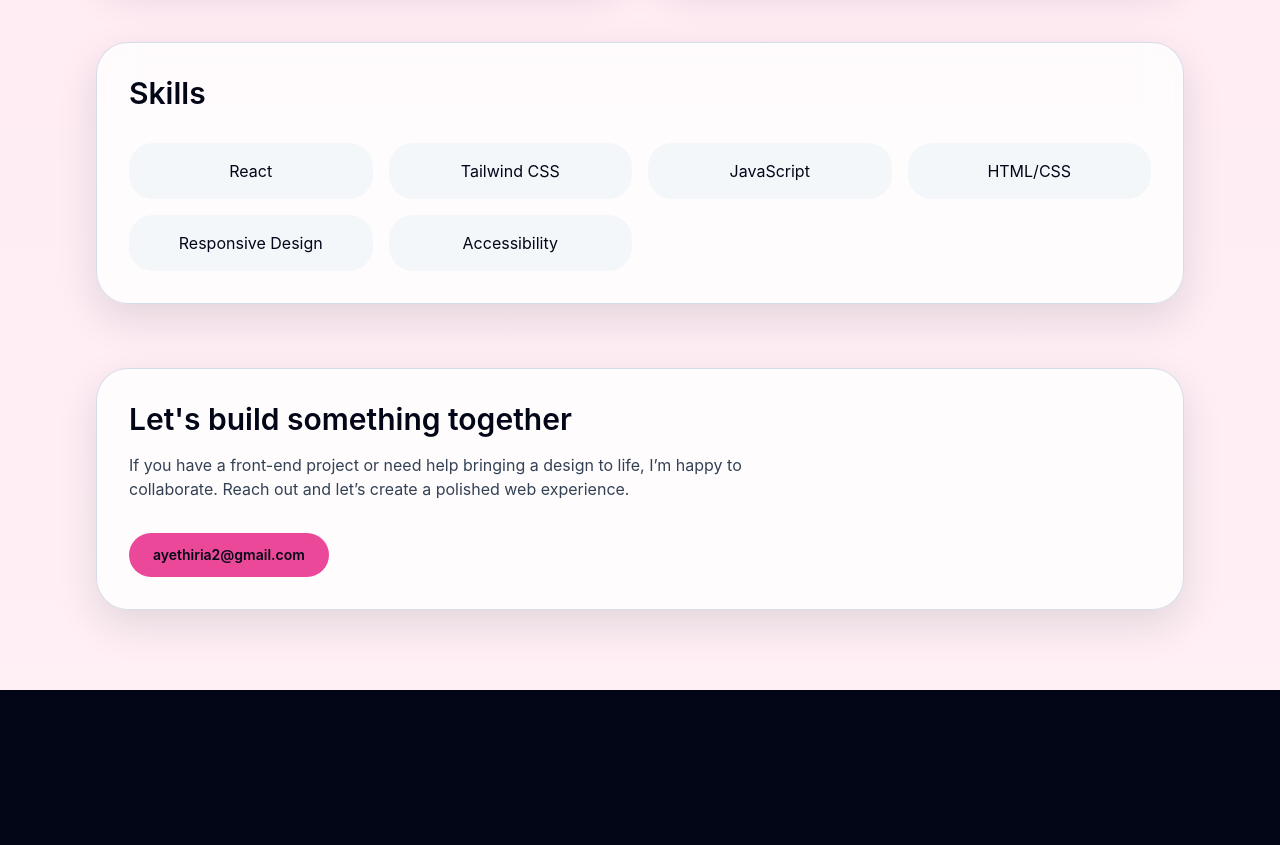
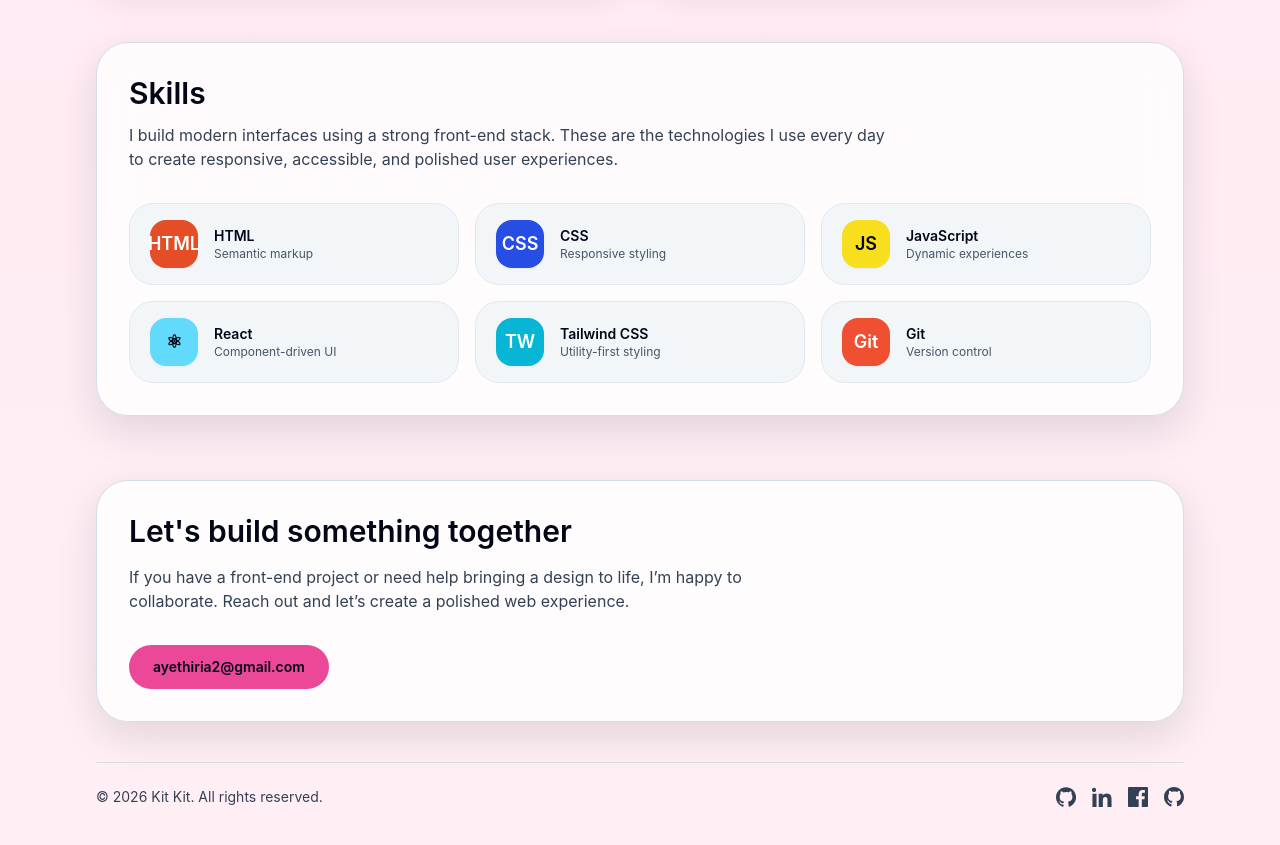
Before and after one commit to ayethiria2-sys/portfolio-website, a React (Vite) app: page / in a window 1280 px wide. Shown: the part 1420-2265 px from the top of the page. Before the commit the page ends 2110 px from the top, so only its background shows below. Built offline with nearby package versions, Linux system fonts and the light colour scheme.

Commit message:
Showcase my Skills with Icons
What to do: Create a dedicated Skills section on mypage.
List the technologies you know, such as HTML, CSS, JavaScript, React, Tailwind CSS, and Git, by using their official logos or clean text badges to show clients what I can do.

```diff
--- a/src/App.jsx
+++ b/src/App.jsx
@@ -92,12 +92,62 @@
 
         <section id="skills" className="rounded-[2rem] border border-slate-300/80 bg-white/80 p-8 shadow-soft backdrop-blur-lg">
           <h2 className="text-3xl font-semibold text-slate-950">Skills</h2>
-          <div className="mt-8 grid gap-4 sm:grid-cols-2 lg:grid-cols-4">
-            {['React', 'Tailwind CSS', 'JavaScript', 'HTML/CSS', 'Responsive Design', 'Accessibility'].map(skill => (
-              <div key={skill} className="rounded-3xl bg-slate-100/80 px-5 py-4 text-center text-slate-950">
-                {skill}
+          <p className="mt-3 max-w-3xl text-slate-700">I build modern interfaces using a strong front-end stack. These are the technologies I use every day to create responsive, accessible, and polished user experiences.</p>
+          <div className="mt-8 grid gap-4 sm:grid-cols-2 lg:grid-cols-3">
+            <div className="flex items-center gap-4 rounded-3xl border border-slate-200 bg-slate-100/90 px-5 py-4">
+              <div className="flex h-12 w-12 items-center justify-center rounded-2xl bg-[#e44d26] text-white shadow-sm">
+                <span className="text-lg font-semibold">HTML</span>
               </div>
-            ))}
+              <div>
+                <p className="text-sm font-semibold text-slate-950">HTML</p>
+                <p className="text-xs text-slate-600">Semantic markup</p>
+              </div>
+            </div>
+            <div className="flex items-center gap-4 rounded-3xl border border-slate-200 bg-slate-100/90 px-5 py-4">
+              <div className="flex h-12 w-12 items-center justify-center rounded-2xl bg-[#264de4] text-white shadow-sm">
+                <span className="text-lg font-semibold">CSS</span>
+              </div>
+              <div>
+                <p className="text-sm font-semibold text-slate-950">CSS</p>
+                <p className="text-xs text-slate-600">Responsive styling</p>
+              </div>
+            </div>
+            <div className="flex items-center gap-4 rounded-3xl border border-slate-200 bg-slate-100/90 px-5 py-4">
+              <div className="flex h-12 w-12 items-center justify-center rounded-2xl bg-[#f7df1e] text-slate-950 shadow-sm">
+                <span className="text-lg font-semibold">JS</span>
+              </div>
+              <div>
+                <p className="text-sm font-semibold text-slate-950">JavaScript</p>
+                <p className="text-xs text-slate-600">Dynamic experiences</p>
+              </div>
+            </div>
+            <div className="flex items-center gap-4 rounded-3xl border border-slate-200 bg-slate-100/90 px-5 py-4">
+              <div className="flex h-12 w-12 items-center justify-center rounded-2xl bg-[#61dafb] text-slate-950 shadow-sm">
+                <span className="text-lg font-semibold">⚛</span>
+              </div>
+              <div>
+                <p className="text-sm font-semibold text-slate-950">React</p>
+                <p className="text-xs text-slate-600">Component-driven UI</p>
+              </div>
+            </div>
+            <div className="flex items-center gap-4 rounded-3xl border border-slate-200 bg-slate-100/90 px-5 py-4">
+              <div className="flex h-12 w-12 items-center justify-center rounded-2xl bg-[#06b6d4] text-white shadow-sm">
+                <span className="text-lg font-semibold">TW</span>
+              </div>
+              <div>
+                <p className="text-sm font-semibold text-slate-950">Tailwind CSS</p>
+                <p className="text-xs text-slate-600">Utility-first styling</p>
+              </div>
+            </div>
+            <div className="flex items-center gap-4 rounded-3xl border border-slate-200 bg-slate-100/90 px-5 py-4">
+              <div className="flex h-12 w-12 items-center justify-center rounded-2xl bg-[#f05032] text-white shadow-sm">
+                <span className="text-lg font-semibold">Git</span>
+              </div>
+              <div>
+                <p className="text-sm font-semibold text-slate-950">Git</p>
+                <p className="text-xs text-slate-600">Version control</p>
+              </div>
+            </div>
           </div>
         </section>
 
@@ -108,6 +158,24 @@
             ayethiria2@gmail.com
           </a>
         </section>
+
+        <footer className="mt-10 flex flex-col gap-4 border-t border-slate-300/70 pt-6 text-slate-700 sm:flex-row sm:items-center sm:justify-between">
+          <p className="text-sm">© 2026 Kit Kit. All rights reserved.</p>
+          <div className="flex items-center gap-4 text-slate-700">
+            <a href="https://github.com/aye7130" target="_blank" rel="noopener noreferrer" className="hover:text-slate-950" aria-label="GitHub">
+              <svg viewBox="0 0 24 24" className="h-5 w-5 fill-current" aria-hidden="true"><path d="M12 .297c-6.63 0-12 5.373-12 12 0 5.303 3.438 9.8 8.205 11.387.6.113.82-.258.82-.577v-2.234c-3.338.726-4.033-1.416-4.033-1.416-.546-1.387-1.333-1.757-1.333-1.757-1.089-.744.084-.729.084-.729 1.205.086 1.839 1.237 1.839 1.237 1.07 1.835 2.809 1.305 3.495.998.108-.776.417-1.305.76-1.605-2.665-.305-5.466-1.332-5.466-5.93 0-1.31.469-2.382 1.236-3.222-.124-.303-.536-1.524.117-3.176 0 0 1.008-.322 3.301 1.23a11.52 11.52 0 0 1 3.003-.404c1.02.005 2.045.138 3.003.404 2.291-1.552 3.297-1.23 3.297-1.23.655 1.653.243 2.874.12 3.176.77.84 1.236 1.912 1.236 3.222 0 4.61-2.804 5.624-5.475 5.922.43.37.823 1.102.823 2.222v3.293c0 .322.218.694.825.576 4.765-1.589 8.199-6.084 8.199-11.386 0-6.627-5.373-12-12-12z"/></svg>
+            </a>
+            <a href="https://www.linkedin.com/in/aye7130" target="_blank" rel="noopener noreferrer" className="hover:text-slate-950" aria-label="LinkedIn">
+              <svg viewBox="0 0 24 24" className="h-5 w-5 fill-current" aria-hidden="true"><path d="M4.98 3.5c0 1.381-1.12 2.5-2.5 2.5S0 4.881 0 3.5 1.12 1 2.5 1 4.98 2.119 4.98 3.5zM.52 8h4.92V24H.52V8zm7.5 0h4.72v2.32h.07c.66-1.25 2.28-2.57 4.7-2.57 5.03 0 5.96 3.31 5.96 7.61V24h-4.92v-7.68c0-1.83-.03-4.18-2.55-4.18-2.55 0-2.94 1.99-2.94 4.06V24H8.02V8z"/></svg>
+            </a>
+            <a href="https://www.facebook.com/aye7130" target="_blank" rel="noopener noreferrer" className="hover:text-slate-950" aria-label="Facebook">
+              <svg viewBox="0 0 24 24" className="h-5 w-5 fill-current" aria-hidden="true"><path d="M22.675 0H1.326C.593 0 0 .593 0 1.326v21.349C0 23.407.593 24 1.326 24H12.82v-9.294H9.692V11.07h3.127V8.413c0-3.1 1.893-4.788 4.657-4.788 1.325 0 2.463.098 2.795.142v3.24h-1.918c-1.504 0-1.795.715-1.795 1.763v2.314h3.587l-.467 3.636h-3.12V24h6.116C23.407 24 24 23.407 24 22.675V1.326C24 .593 23.407 0 22.675 0z"/></svg>
+            </a>
+            <a href="https://t.me/aye7130" target="_blank" rel="noopener noreferrer" className="hover:text-slate-950" aria-label="Telegram">
+              <svg viewBox="0 0 24 24" className="h-5 w-5 fill-current" aria-hidden="true"><path d="M12 0C5.373 0 0 5.373 0 12c0 5.303 3.438 9.8 8.205 11.387.6.113.82-.258.82-.577v-2.234C6.25 20.24 5.553 18.827 5.553 18.827c-.546-1.387-1.333-1.757-1.333-1.757-1.089-.744.084-.729.084-.729 1.205.086 1.839 1.237 1.839 1.237 1.07 1.835 2.809 1.305 3.495.998.108-.776.417-1.305.76-1.605-2.665-.305-5.466-1.332-5.466-5.93 0-1.31.469-2.382 1.236-3.222-.124-.303-.536-1.524.117-3.176 0 0 1.008-.322 3.301 1.23.96-.267 1.99-.4 3.003-.404 1.02.005 2.045.138 3.003.404 2.291-1.552 3.297-1.23 3.297-1.23.655 1.653.243 2.874.12 3.176.77.84 1.236 1.912 1.236 3.222 0 4.61-2.804 5.624-5.475 5.922.43.37.823 1.102.823 2.222v3.293c0 .322.218.694.825.576C20.562 21.8 24 17.303 24 12c0-6.627-5.373-12-12-12z"/></svg>
+            </a>
+          </div>
+        </footer>
       </main>
     </div>
   )
```
